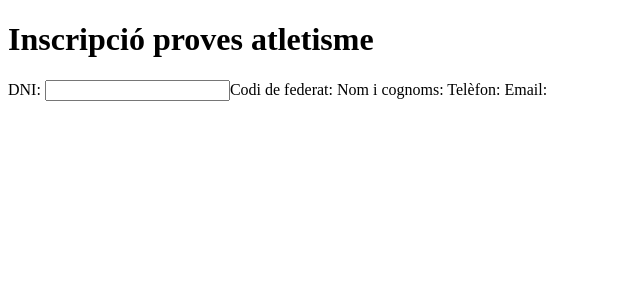
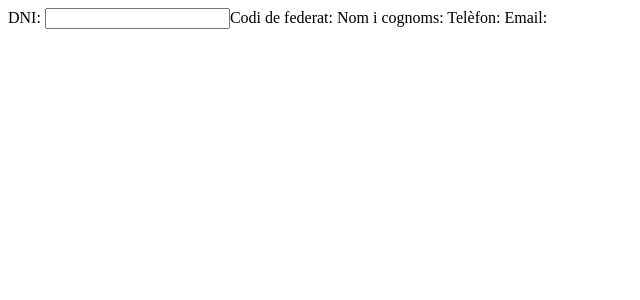
Before and after one commit to janEstrada24/inscripcio_proves_atletisme, an Angular app: page / in a window 1280 px wide. Shown: the top 300 px of the page, without its empty margins (0-640 px from the left). Built offline with nearby package versions, Linux system fonts and the light colour scheme.

Commit message:
should render title Inscripcio proves atletisme added

```diff
--- a/src/app/Components/User/registration/registration.component.html
+++ b/src/app/Components/User/registration/registration.component.html
@@ -1,4 +1,3 @@
-<h1>Inscripció proves atletisme</h1>
 
 <label>DNI:
     <input type="number">
```
Also changed, not shown: 1 other file (tests, documents, lock files or other folders).
